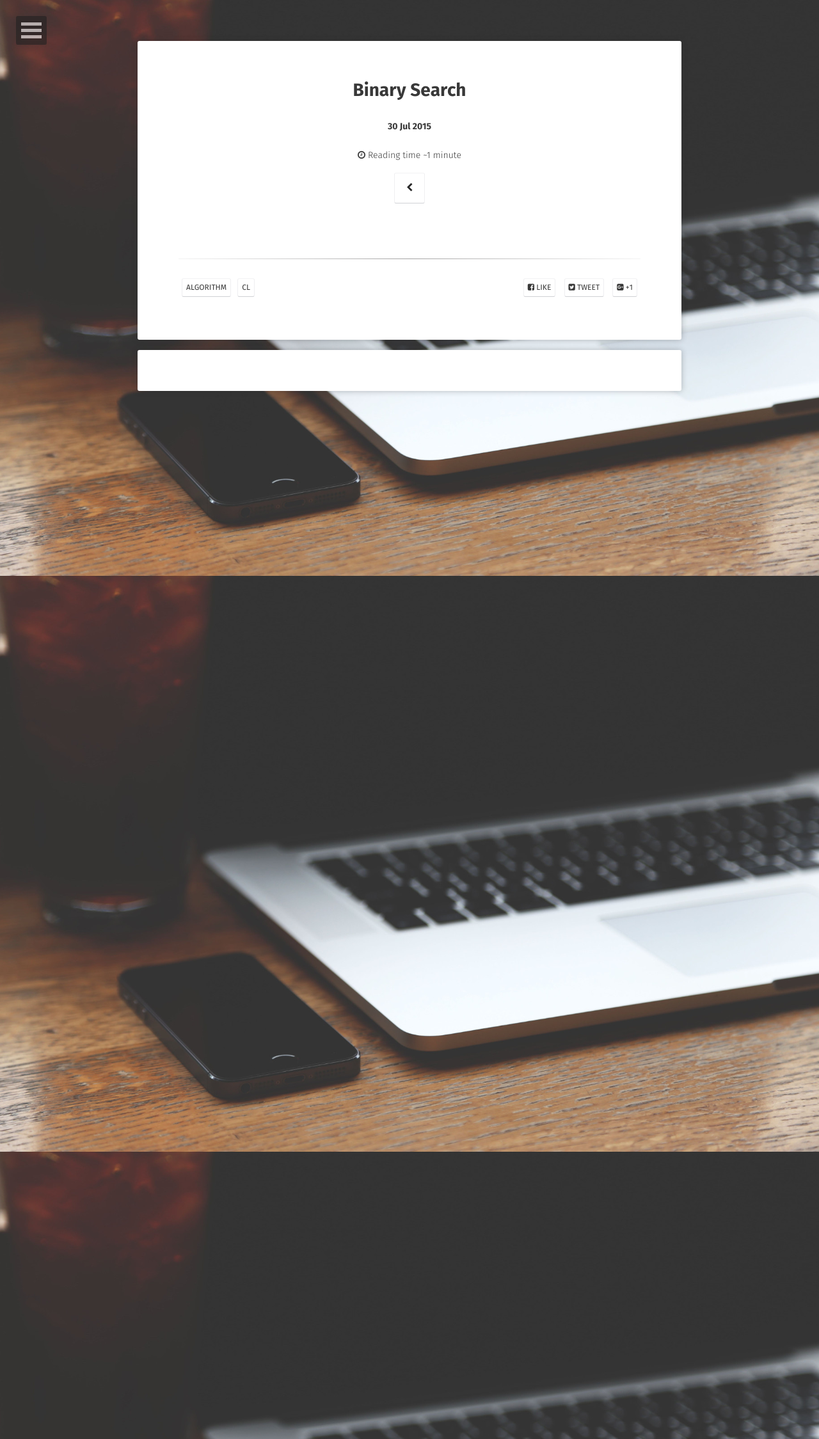
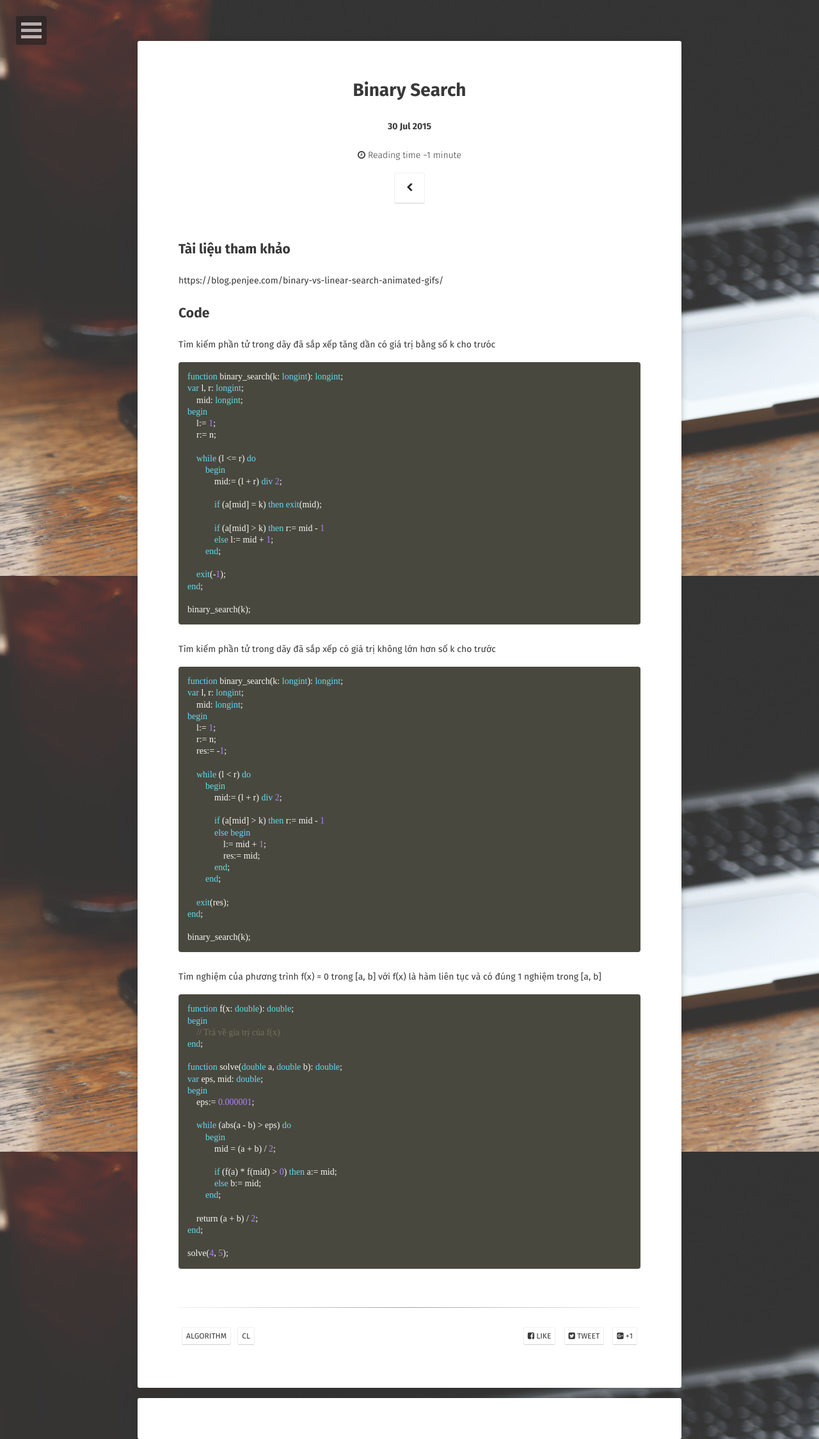
Before and after one commit to hgminh95/hgminh95.github.io, a Jekyll site: the page built from _posts/2015-07-30-binary_search.md, in a window 1280 px wide. Shown: the whole page at 64% size. Built offline with Jekyll 4.4.1, drawn with Linux system fonts in a browser that asks for light colours; some web fonts are replaced; comment, search, counter and statistics services are not loaded.

Commit message:
Add binary search post

```diff
--- a/_posts/2015-07-30-binary_search.md
+++ b/_posts/2015-07-30-binary_search.md
@@ -8,3 +8,95 @@ tag:
 - cl
 comments: true
 ---
+
+## Tài liệu tham khảo
+
+https://blog.penjee.com/binary-vs-linear-search-animated-gifs/
+
+## Code
+
+Tìm kiếm phần tử trong dãy đã sắp xếp tăng dần có giá trị bằng số k cho trưóc
+
+{% highlight pascal %}
+function binary_search(k: longint): longint;
+var l, r: longint;
+    mid: longint;
+begin
+    l:= 1;
+    r:= n;
+
+    while (l <= r) do
+        begin
+            mid:= (l + r) div 2;
+
+            if (a[mid] = k) then exit(mid);
+
+            if (a[mid] > k) then r:= mid - 1
+            else l:= mid + 1;
+        end;
+
+    exit(-1);
+end;
+
+binary_search(k);
+
+{% endhighlight %}
+
+Tìm kiếm phần tử trong dãy đã sắp xếp có giá trị không lớn hơn số k cho trước
+
+{% highlight pascal %}
+
+function binary_search(k: longint): longint;
+var l, r: longint;
+    mid: longint;
+begin
+    l:= 1;
+    r:= n;
+    res:= -1;
+
+    while (l < r) do
+        begin
+            mid:= (l + r) div 2;
+
+            if (a[mid] > k) then r:= mid - 1
+            else begin
+                l:= mid + 1;
+                res:= mid;
+            end;
+        end;
+
+    exit(res);
+end;
+
+binary_search(k);
+
+{% endhighlight %}
+
+Tìm nghiệm của phương trình f(x) = 0 trong [a, b] với f(x) là hàm liên tục
+và có đúng 1 nghiệm trong [a, b]
+
+{% highlight pascal %}
+function f(x: double): double;
+begin
+    // Trả về gía trị của f(x)
+end;
+
+function solve(double a, double b): double;
+var eps, mid: double;
+begin
+    eps:= 0.000001;
+
+    while (abs(a - b) > eps) do
+        begin
+            mid = (a + b) / 2;
+
+            if (f(a) * f(mid) > 0) then a:= mid;
+            else b:= mid;
+        end;
+
+    return (a + b) / 2;
+end;
+
+solve(4, 5);
+
+{% endhighlight %}
--- a/_sass/syntax.scss
+++ b/_sass/syntax.scss
@@ -8,12 +8,15 @@ pre.highlight {
     @include font-size(14);
     color: #f8f8f2;
     border-radius: 4px;
+    line-height: 1.3;
+    padding-top: 0px;
+    padding-bottom: 0px;
     pre {
         position: relative;
         margin: 0;
         padding: 1em;
     }
-	.lineno            { padding-right: 24px; color: lighten(#49483e,50);}
+    .lineno            { padding-right: 10px; color: lighten(#49483e,50);}
     .hll               { background-color: #49483e}
     .c                 { color: #75715e }                            /* Comment                     */
     .err               { color: #960050; background-color: #1e0010 } /* Error                       */
```
Lines whose indentation alone changed are shown as unchanged.
